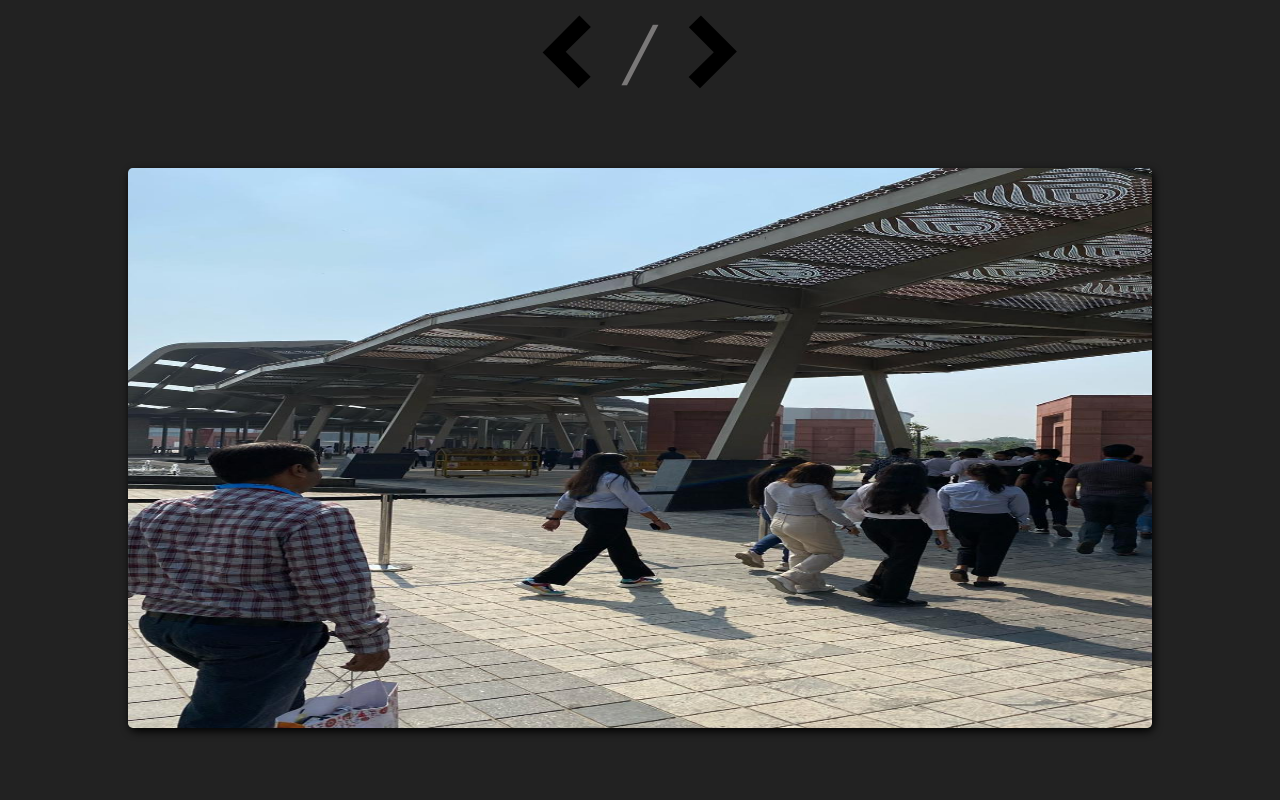
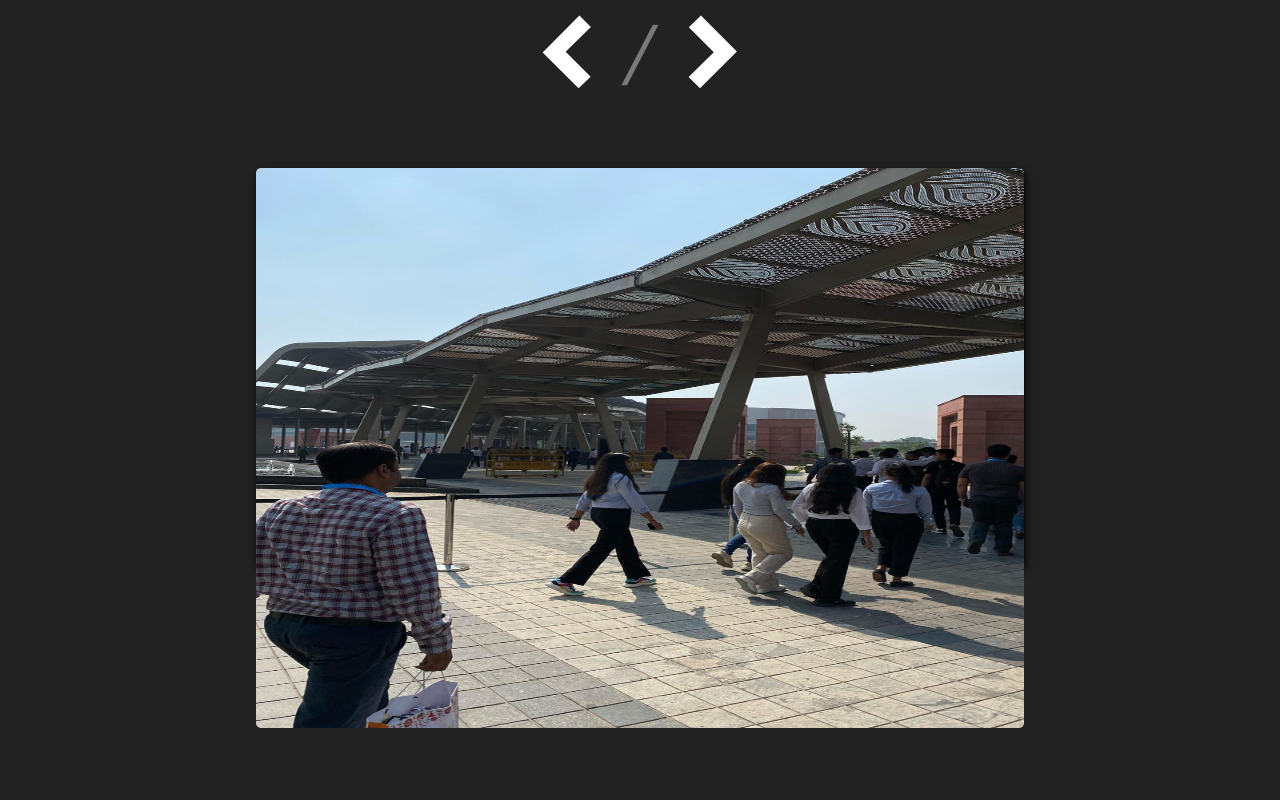
Before and after one commit to AryanSwaroop/newPortfolio, a React (Create React App) app: page / in a window 1280 px wide. Shown: the top 800 px of the page. Built offline with nearby package versions, Linux system fonts and the light colour scheme.

Commit message:
6th Commit

```diff
--- a/package.json
+++ b/package.json
@@ -6,6 +6,7 @@
     "@testing-library/jest-dom": "^5.17.0",
     "@testing-library/react": "^13.4.0",
     "@testing-library/user-event": "^13.5.0",
+    "framer-motion": "^11.2.4",
     "react": "^18.3.1",
     "react-dom": "^18.3.1",
     "react-scripts": "5.0.1",
--- a/src/CSS/responsive.css
+++ b/src/CSS/responsive.css
@@ -164,11 +164,12 @@
     /***********************tools********************/
     .Gallery {
 
-        height: 35rem;
-        width: 80%;
+        height: 25rem;
+        width: 60%;
         margin: auto;
         border-radius: 0.4rem;
         margin-top: 5%;
+        margin-bottom: 10%;
         box-shadow: 0.1rem 0.2rem 0.5rem black;
 
 
--- a/src/Elements/Card.js
+++ b/src/Elements/Card.js
@@ -1,4 +1,6 @@
 import "../CSS/static.css";
+import { motion } from "framer-motion";
+
 
 export default function Card(){
     return (
@@ -27,10 +29,13 @@ export default function Card(){
 
         <div className="leftPiece">
         <img src="pics/aryan.png" className="cardPhoto"/>
-        <button className="CVDownloader">
+        <motion.button
+        className="CVDownloader"
+        whileHover={{scale : 1.2}}
+        >
             <img src="icons/download.svg" className="DownloadButton"></img>
             <h3 className="cvText">CV</h3>
-        </button>
+        </motion.button>
         </div>
 
         <div className="DetailsBlock">
--- a/src/Elements/gallery.js
+++ b/src/Elements/gallery.js
@@ -1,7 +1,16 @@
 import { useEffect, useState } from "react";
 import "../CSS/static.css";
+import { motion } from "framer-motion";
+
+
+
 
 export default function Gallery(){
+
+    const galleryVariants = {
+        visible : { x : 0},
+        hidden : { x : -100000}
+    }
 
     let n = 0;
 
@@ -43,10 +52,15 @@ export default function Gallery(){
 
 
     return (
-        <div className="Gallery">
+        <motion.div
+          className="Gallery"
+          variants={galleryVariants}
+          initial = "hidden"
+          animate = "visible"
+          >
         <img src="gallery/pic1.jpg" className="galleryPhotos" id="pic1"/>
         <img src="gallery/pic2.jpg" className="galleryPhotos" id="pic2"/>
         <img src="gallery/pic3.jpg" className="galleryPhotos" id="pic3"/>
-        </div>
+        </motion.div>
     );
 }
--- a/src/Elements/project.js
+++ b/src/Elements/project.js
@@ -1,6 +1,7 @@
 
 import { useEffect, useRef, useState } from "react";
 import ProjectCard from "../tools/ProjectCard";
+import { motion } from "framer-motion";
 
 export default function Project(){
 
@@ -89,10 +90,10 @@ export default function Project(){
         <div className="arrowCage">
 
         <button onClick={left} className="cardButton">
-        <img className="leftArrow" src="icons/left.svg"  />
+          <motion.img className="leftArrow" src="icons/left.svg"  whileHover ={{scale : 3}} whileInView={{ scale: 2 }}/>
         </button>
         <button onClick={right} className="cardButton">
-        <img className="rightArrow" src="icons/right.svg"  />
+          <motion.img className="rightArrow" src="icons/right.svg" whileHover={ { scale : 3}} whileInView={{ scale: 2 }}/>
         </button>
         </div>
 
--- a/src/Elements/skillTable.js
+++ b/src/Elements/skillTable.js
@@ -1,6 +1,7 @@
 import SmallSkillBox from "../tools/SmallSkillBox";
 import BigSkillBox from "../tools/BigSkillBox";
 import "../CSS/static.css";
+import { motion } from "framer-motion";
 
 export default function SkillTable(){
     return (
--- a/src/tools/BigSkillBox.js
+++ b/src/tools/BigSkillBox.js
@@ -1,17 +1,26 @@
 import "../CSS/static.css";
+import { motion } from "framer-motion";
 
 export default function BigSkillBox(prop){
+
+
 
     const imageSource = prop.src;
     const imageName = prop.name;
 
     return (
-        <div className="bigSkillBox">
+        <motion.div className="bigSkillBox"
+
+              whileHover={{ scale: 1.2 }}
+              onHoverStart={e => {}}
+              onHoverEnd={e => {}}
+        >
+
             <div className="skillFlow">
-
               <img src={imageSource} className="skillIcons bigSkillIconsAdjust" />
               <h1 className="skillLabel bigSkillLabelAdjust"> {imageName} </h1>
             </div>
-         </div>
+
+         </motion.div>
     )
 }
--- a/src/tools/ProjectCard.js
+++ b/src/tools/ProjectCard.js
@@ -1,4 +1,6 @@
-export default function ProjectCard(props){
+import {motion} from "framer-motion";
+
+const ProjectCard = (props) => {
     return(
 
         <div className="projectsPage">
@@ -8,8 +10,22 @@ export default function ProjectCard(props){
         <h3 className="cardHeading">{props.Title}</h3>
         <p className="cardPara">{props.details}</p>
         </div>
-        <button className="ProjectButton">Visit Project</button>
+        <motion.button className="ProjectButton"
+         animate = {
+            {
+
+             scale : [1.1,1,1.1,1,1.1,1,1.1],
+             transition : { duration : 2 , repeat : Infinity }
+
+            }
+
+         }
+        >
+          Visit Project
+        </motion.button>
 
         </div>
     )
 }
+
+export default ProjectCard;
--- a/src/tools/SmallSkillBox.js
+++ b/src/tools/SmallSkillBox.js
@@ -1,4 +1,5 @@
 import "../CSS/static.css";
+import { motion } from "framer-motion";
 
 export default function SmallSkillBox(prop){
 
@@ -6,11 +7,16 @@ export default function SmallSkillBox(prop){
     const imageName = prop.name;
 
     return(
-        <div className="smallSkillBox">
+        <motion.div className="smallSkillBox"
+
+              whileHover={{ scale: 1.2 }}
+              onHoverStart={e => {}}
+              onHoverEnd={e => {}}
+              >
             <div className="skillFlow">
               <img src={imageSource} className="skillIcons"/>
               <h1 className="skillLabel">{imageName}</h1>
             </div>
-         </div>
+         </motion.div>
     )
 }
--- a/src/tools/aryanLogo.js
+++ b/src/tools/aryanLogo.js
@@ -1,9 +1,60 @@
-export default function AryanLogo(){
+import { motion } from "framer-motion"
+
+
+const logoVariant = {
+    hidden : {
+
+        pathLength : 0,
+        opacity : 0,
+        fill: "rgba(255, 255, 255, 0)"
+    },
+
+    visible : {
+
+        pathLength : 1,
+        opacity : 1,
+        fill: "rgba(255, 255, 255, 1)",
+        transition : {
+            duration : 2 ,
+            ease : "easeInOut"
+        }
+    }
+}
+
+const AryanLogo = () => {
+
+
+
+
     return(
         <div className="Logo">
-        <img src="icons/left.svg" className="LogoParts"/>
+
+        <svg className="LogoParts" fill="#000000"  height="800px" viewBox="-8.5 0 32 32" version="1.1" xmlns="http://www.w3.org/2000/svg"
+
+        >
+
+        <motion.path d="M7.094 15.938l7.688 7.688-3.719 3.563-11.063-11.063 11.313-11.344 3.531 3.5z"
+         variants={logoVariant}
+          initial = "hidden"
+          animate = "visible"
+        />
+        </svg>
+
         /
-        <img src="icons/right.svg" className="LogoParts"/>
+
+        <svg className="LogoParts" fill="#000000" height="800px" viewBox="-8.5 0 32 32" version="1.1" xmlns="http://www.w3.org/2000/svg"
+
+        >
+        <motion.path
+        d="M7.75 16.063l-7.688-7.688 3.719-3.594 11.063 11.094-11.344 11.313-3.5-3.469z"
+        variants={logoVariant}
+        initial = "hidden"
+        animate = "visible"
+        ></motion.path>
+        </svg>
+
         </div>
     )
 }
+
+export default AryanLogo;
```
Also changed, not shown: 1 other file (tests, documents, lock files or other folders).
